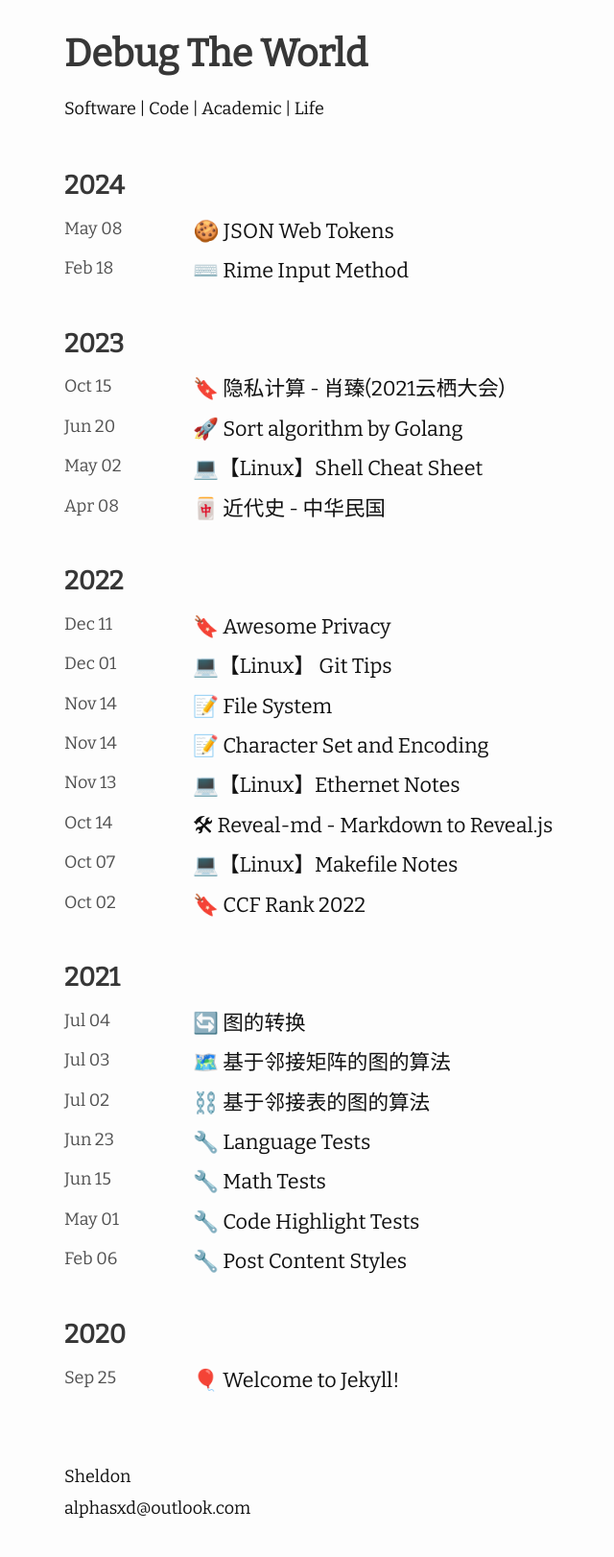
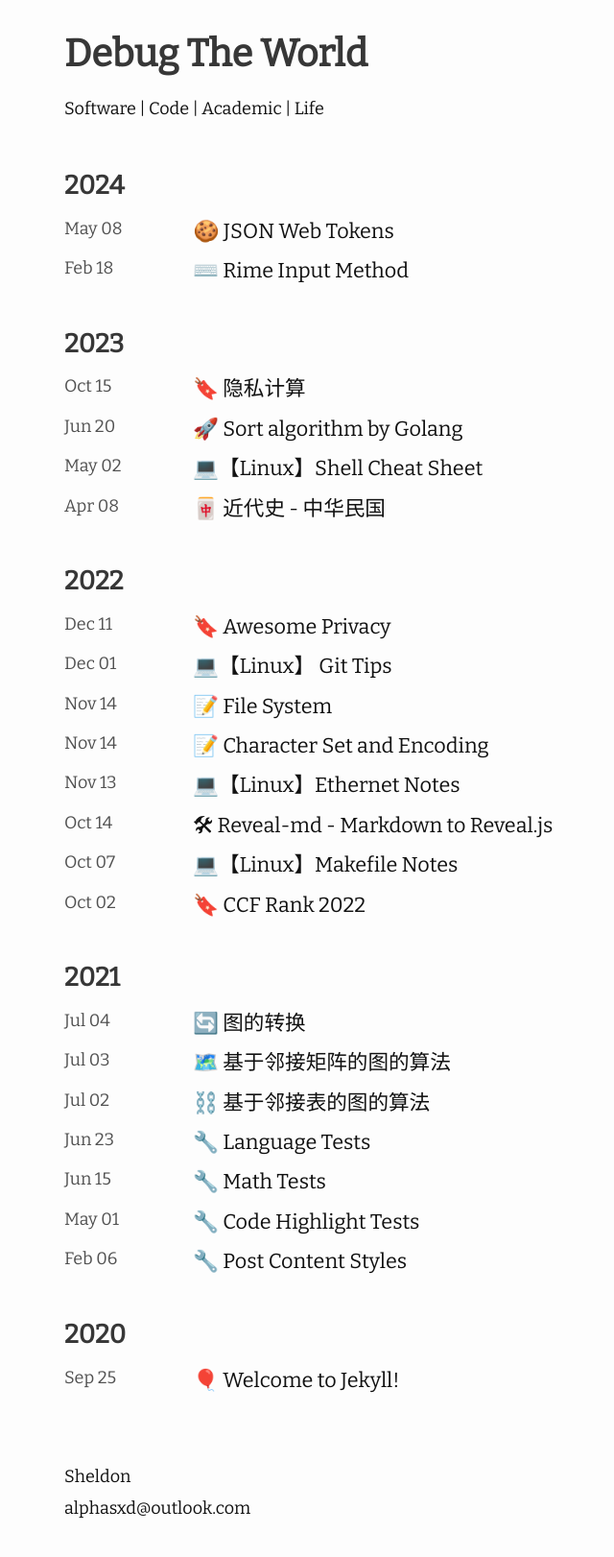
Before and after one commit to Alphasxd/blog, a Jekyll site: the page built from index.md, in a window 1280 px wide. Shown: the whole page at 96% size, without its empty margins (203-843 px from the left). Built offline with Jekyll 4.4.1, drawn with Linux system fonts in a browser that asks for light colours; nearby versions of some CDN libraries.

Commit message:
chore: Rename privacy-preserving-computation.md to privacy-computation.md

```diff
--- a/_posts/2023-10-15-privacy-preserving-computation.md
+++ b/_posts/2023-10-15-privacy-computation.md
@@ -1,6 +1,6 @@
 ---
 layout: post
-title: 🔖 隐私计算 - 肖臻(2021云栖大会)
+title: 🔖 隐私计算
 categories: academic
 ---
 
```
